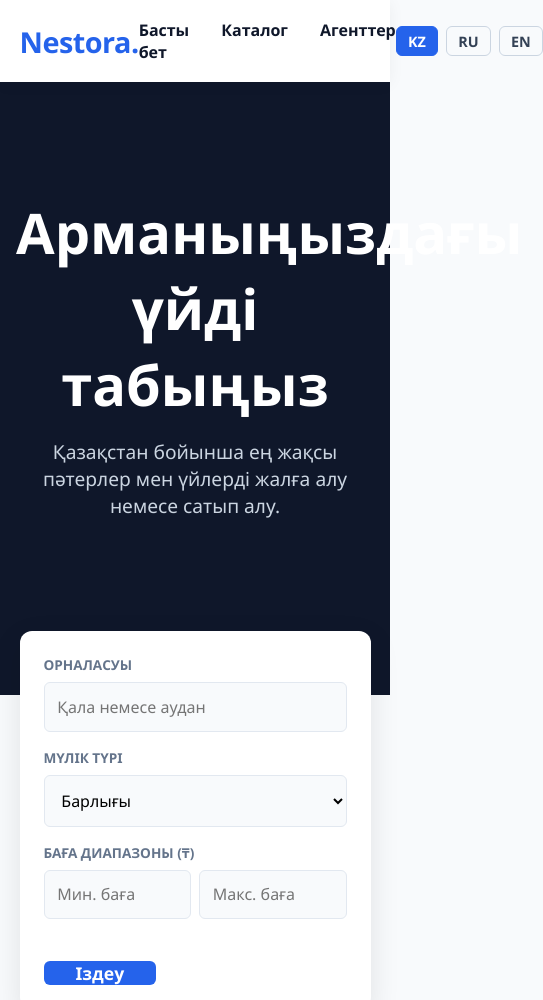
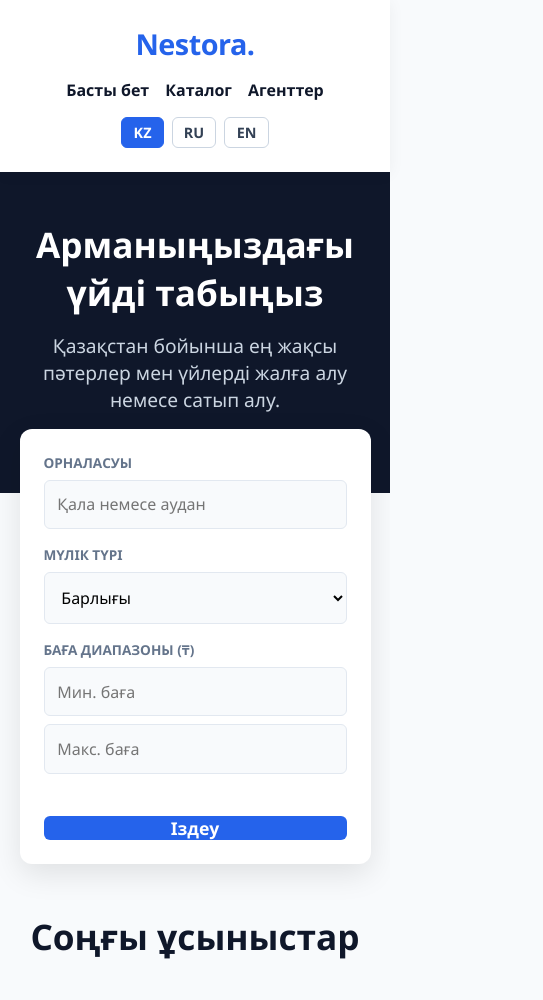
Before and after one commit to Galym91/nestora, a plain HTML site: page index.html in a window 390 px wide. Shown: the top 1000 px of the page, 543 px wide, since content can reach past the window. Drawn offline with Linux system fonts and the light colour scheme.

Commit message:
Update style.css

```diff
--- a/css/style.css
+++ b/css/style.css
@@ -319,3 +319,57 @@ footer {
     -webkit-appearance: none;
     margin: 0;
 }
+/* МОБИЛЬДІ ҚҰРЫЛҒЫЛАРҒА АРНАЛҒАН БЕЙІМДЕЛУ */
+@media (max-width: 768px) {
+    /* Навигацияны телефонда тігінен, ортаға жинау */
+    .navbar {
+        flex-direction: column;
+        gap: 1rem;
+        padding: 1.5rem 1rem;
+    }
+
+    .nav-links {
+        flex-wrap: wrap;
+        justify-content: center;
+        gap: 1rem;
+    }
+
+    /* Басты блоктардың ішкі арақашықтығын азайту */
+    .profile-section, .hero, .products, .properties, .portfolio-section {
+        padding: 3rem 1rem;
+        flex-direction: column;
+        text-align: center;
+    }
+
+    /* Үлкен тақырыптардың шрифтін кішірейту */
+    .profile-info h1, .hero h1 {
+        font-size: 2.2rem;
+    }
+
+    /* Түймелер мен іздеу формаларын экранға толық сыйдыру */
+    .social-links {
+        justify-content: center;
+    }
+
+    .search-box {
+        flex-direction: column;
+    }
+
+    .search-item {
+        width: 100%;
+    }
+
+    .price-inputs {
+        flex-direction: column;
+    }
+
+    .price-inputs input {
+        width: 100%;
+    }
+
+    /* Статистика блоктарының арасын жақындату */
+    .stats {
+        gap: 2rem;
+        padding: 3rem 1rem;
+    }
+}
```
